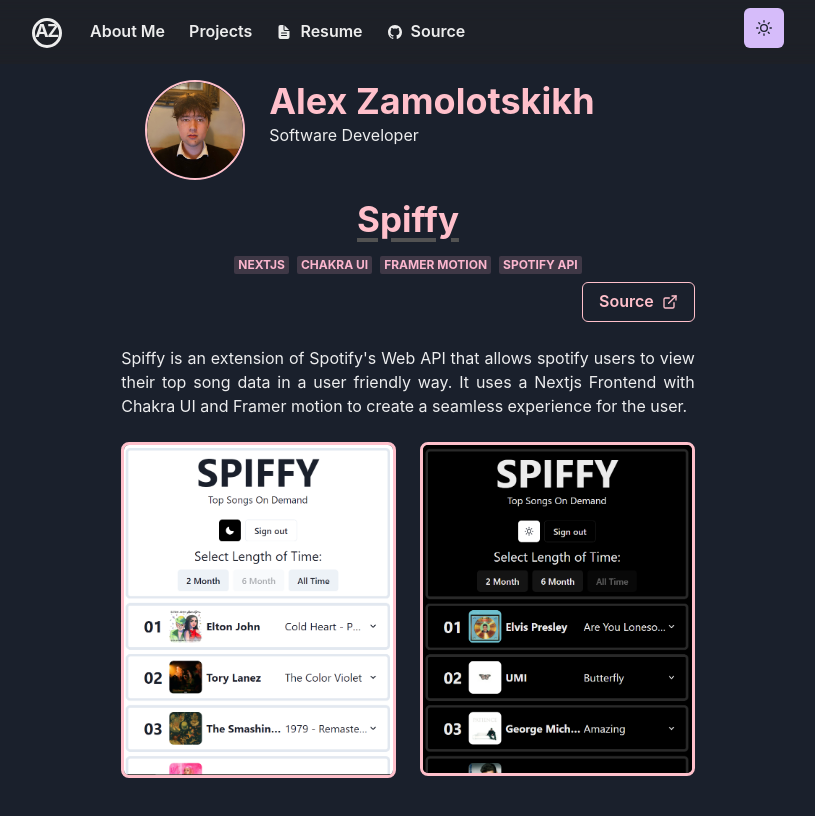
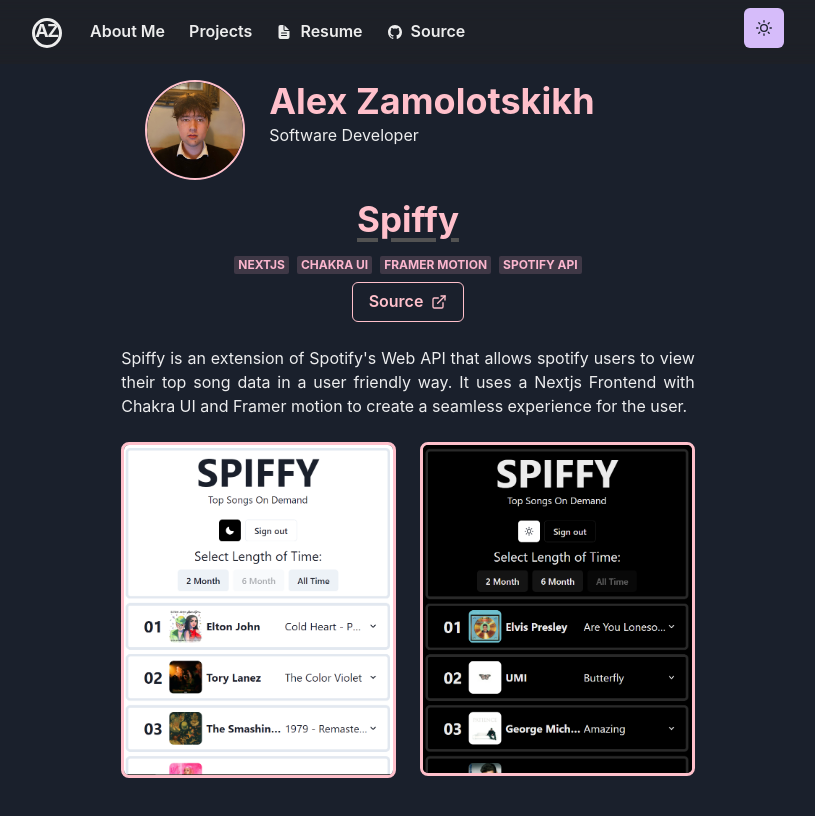
Before and after one commit to zamolots/Portfolio, a Next.js app: page /projects/spiffy in a window 1280 px wide. Shown: the top 816 px of the page, without its empty margins (232-1047 px from the left). Built offline with nearby package versions, Linux system fonts and the light colour scheme.

Commit message:
Update spiffy.js

```diff
--- a/pages/projects/spiffy.js
+++ b/pages/projects/spiffy.js
@@ -78,7 +78,7 @@
 
             </Center>
             <Box >
-
+               <Center>
                     <Section delay={0.5} >
                         <Box align="end">
                             <Link isExternal="true" href="https://github.com/Zampilled/Spiffy">
@@ -91,7 +91,7 @@
                         </Box>
                     </Section>
 
-
+                </Center>
             </Box>
             <Section delay={0.1}>
                 <Center>
```
